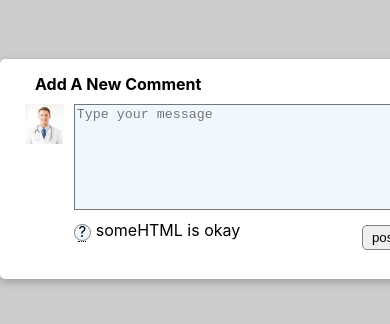
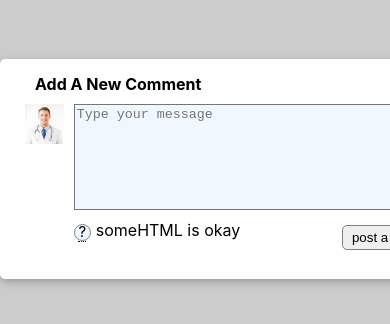
Before and after one commit to CyCodez/AvatarCard, a React (Create React App) app: page / in a window 390 px wide. Shown: the top 324 px of the page. Built offline with nearby package versions, Linux system fonts and the light colour scheme.

Commit message:
adjusted mobile view

```diff
--- a/src/App.css
+++ b/src/App.css
@@ -94,7 +94,7 @@ button:hover {
     column-gap: 10px;
   } */
   .textareadiv {
-    width: 400px;
+    width: 380px;
     height: 100px;
   }
 }
```
